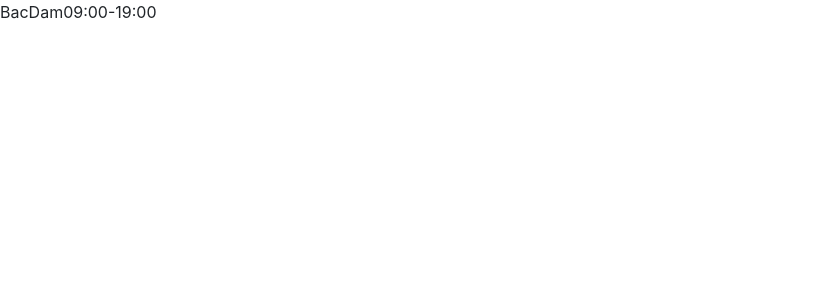
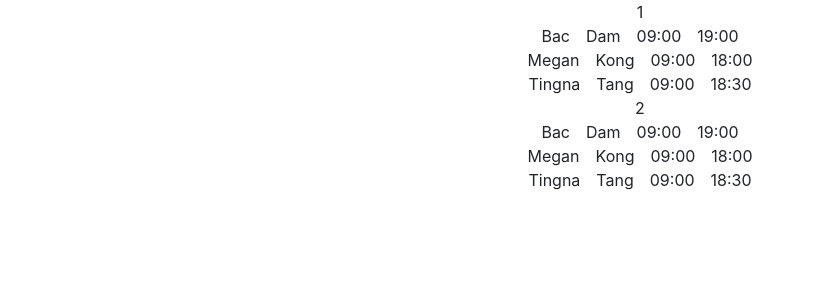
Before and after one commit to bacdam91/roster-app-front-end, a React (Create React App) app: page / in a window 1280 px wide. Shown: the top 300 px of the page, without its empty margins (0-814 px from the left). Built offline with nearby package versions, Linux system fonts and the light colour scheme.

Commit message:
Progressed..

```diff
--- a/src/App.js
+++ /dev/null
@@ -1,9 +0,0 @@
-import React from "react";
-import logo from "./logo.svg";
-import "./App.css";
-
-function App() {
-	return <div className="App" />;
-}
-
-export default App;
--- /dev/null
+++ b/src/App.jsx
@@ -0,0 +1,30 @@
+import React, { Component } from "react";
+import "./App.css";
+import DateBlock from "./components/dateBlock";
+
+class App extends Component {
+	state = {
+		dateBlocks: [
+			{
+				id: 1,
+				date: 1
+			},
+			{
+				id: 2,
+				date: 2
+			}
+		]
+	};
+
+	render() {
+		return (
+			<div className="App container">
+				{this.state.dateBlocks.map(db => {
+					return <DateBlock key={db.id} dateBlock={db} />;
+				})}
+			</div>
+		);
+	}
+}
+
+export default App;
--- a/src/components/dateBlock.js
+++ /dev/null
@@ -1,34 +0,0 @@
-import React, { Component } from "react";
-import Shift from "./shift";
-
-class DateBlock extends Component {
-	state = {
-		shifts: [
-			{
-				id: 1,
-				firstname: "Bac",
-				lastname: "Dam",
-				startTime: "09:00",
-				endTime: "19:00"
-			},
-			{
-				id: 2,
-				firstname: "Megan",
-				lastname: "Kong",
-				startTime: "09:00",
-				endTime: "18:00"
-			}
-		]
-	};
-
-	render() {
-		return (
-			<div>
-				<span>1</span>
-				<Shift />
-			</div>
-		);
-	}
-}
-
-export default DateBlock;
--- /dev/null
+++ b/src/components/dateBlock.jsx
@@ -0,0 +1,16 @@
+import React, { Component } from "react";
+import Shifts from "./shifts";
+
+class DateBlock extends Component {
+	render() {
+		const { date } = this.props.dateBlock;
+		return (
+			<div>
+				<span>{date}</span>
+				<Shifts />
+			</div>
+		);
+	}
+}
+
+export default DateBlock;
--- a/src/components/shift.js
+++ /dev/null
@@ -1,23 +0,0 @@
-import React, { Component } from "react";
-
-class Shift extends Component {
-	state = {
-		firstname: "Bac",
-		lastname: "Dam",
-		startTime: "09:00",
-		endTime: "19:00"
-	};
-	render() {
-		return (
-			<div>
-				<span>{this.state.firstname}</span>
-				<span>{this.state.lastname}</span>
-				<span>{this.state.startTime}</span>
-				<span>-</span>
-				<span>{this.state.endTime}</span>
-			</div>
-		);
-	}
-}
-
-export default Shift;
--- /dev/null
+++ b/src/components/shift.jsx
@@ -0,0 +1,23 @@
+import React, { Component } from "react";
+
+class Shift extends Component {
+	render() {
+		const {
+			firstname,
+			lastname,
+			startTime,
+			endTime
+		} = this.props.pharmacist;
+
+		return (
+			<div>
+				<span className="m-2">{firstname}</span>
+				<span className="m-2">{lastname}</span>
+				<span className="m-2">{startTime}</span>
+				<span className="m-2">{endTime}</span>
+			</div>
+		);
+	}
+}
+
+export default Shift;
--- /dev/null
+++ b/src/components/shifts.jsx
@@ -0,0 +1,42 @@
+import React, { Component } from "react";
+import Shift from "./shift.jsx";
+
+class Shifts extends Component {
+	state = {
+		pharmacists: [
+			{
+				_id: "qwertyuiop1234",
+				firstname: "Bac",
+				lastname: "Dam",
+				startTime: "09:00",
+				endTime: "19:00"
+			},
+			{
+				_id: "qwertyuiop5678",
+				firstname: "Megan",
+				lastname: "Kong",
+				startTime: "09:00",
+				endTime: "18:00"
+			},
+			{
+				_id: "qwertyuiop5690",
+				firstname: "Tingna",
+				lastname: "Tang",
+				startTime: "09:00",
+				endTime: "18:30"
+			}
+		]
+	};
+
+	render() {
+		return (
+			<div>
+				{this.state.pharmacists.map(p => {
+					return <Shift key={p._id} pharmacist={p} />;
+				})}
+			</div>
+		);
+	}
+}
+
+export default Shifts;
--- a/src/index.js
+++ b/src/index.js
@@ -1,13 +1,11 @@
 import React from "react";
 import ReactDOM from "react-dom";
 import "./index.css";
-import App from "./App";
+import App from "./App.jsx";
 import * as serviceWorker from "./serviceWorker";
 import "bootstrap/dist/css/bootstrap.css";
-import DateBlock from "./components/dateBlock";
-import Shift from "./components/shift";
 
-ReactDOM.render(<Shift />, document.getElementById("root"));
+ReactDOM.render(<App />, document.getElementById("root"));
 
 // If you want your app to work offline and load faster, you can change
 // unregister() to register() below. Note this comes with some pitfalls.
```
